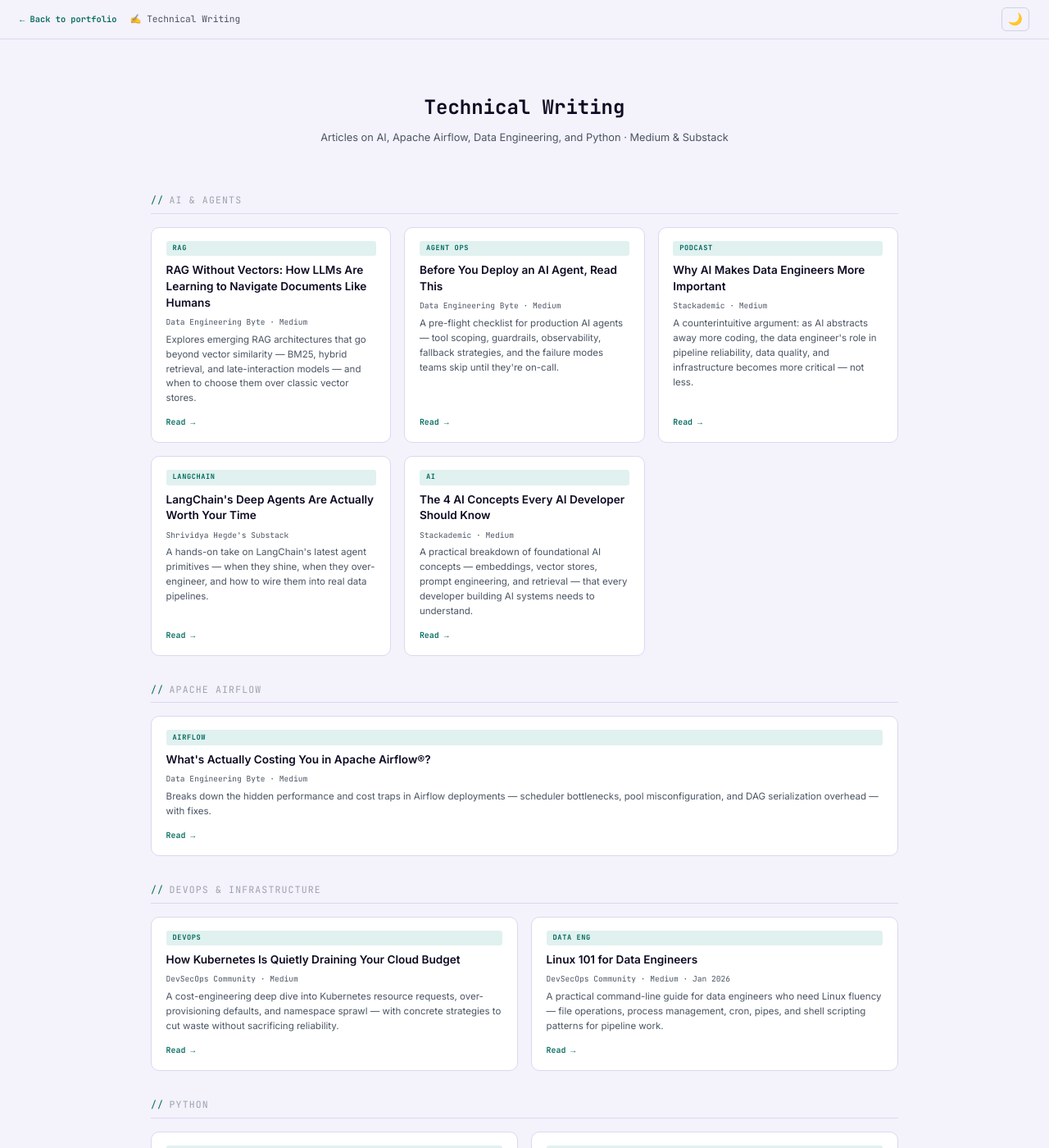
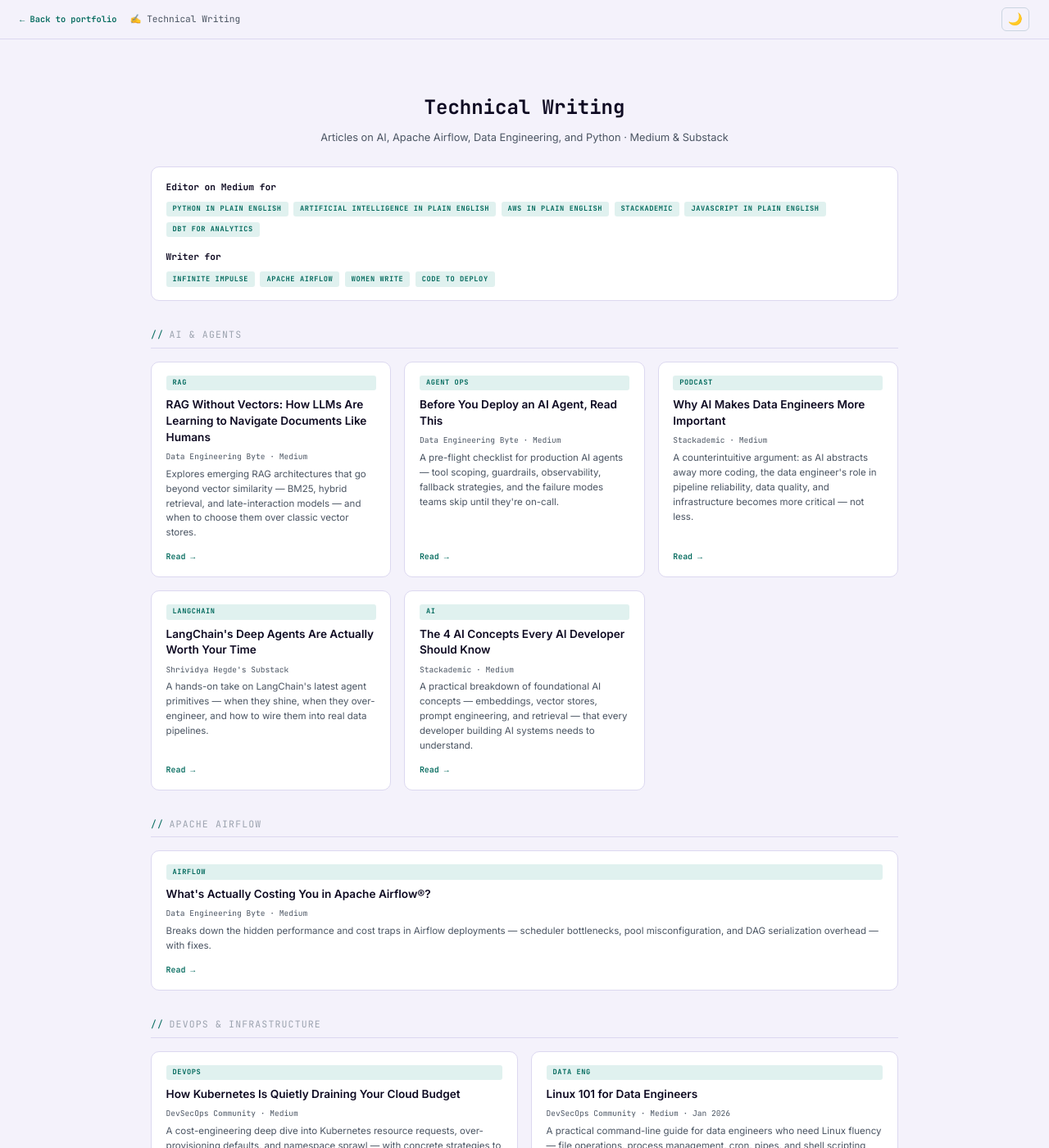
Before and after one commit to Shrividya/shrividya.github.io, a Jekyll site: the page built from writing.html, in a window 1280 px wide and 1400 px high. Shown: the whole window at 82% size. Built offline with Jekyll 4.4.1, drawn with Linux system fonts in a browser that asks for light colours.

Commit message:
Add editor/writer roles section to writing page
Add CSS styles and HTML markup to display editorial and writing affiliations on the writing page. Includes styling for role labels and tag containers, and content listing editor roles on Medium publications and writer roles for other platforms.

```diff
--- a/assets/css/style.css
+++ b/assets/css/style.css
@@ -1131,6 +1131,12 @@
 }
 .wr-card:hover { border-color: var(--accent-n); transform: translateY(-2px); }
 .wr-tag { display: inline-block; font-family: var(--mono); font-size: 0.54rem; font-weight: 700; letter-spacing: 0.07em; text-transform: uppercase; background: var(--accent-n-dim, rgba(0,137,123,0.12)); color: var(--accent-n); padding: 0.15rem 0.5rem; border-radius: 3px; margin-bottom: 0.15rem; }
+
+/* Editor/writer role tags on writing page */
+.wr-roles { background: var(--bg-card); border: 1px solid var(--border); border-radius: var(--radius-lg); padding: 1rem 1.1rem; }
+.wr-role-label { font-family: var(--mono); font-size: 0.7rem; font-weight: 700; color: var(--heading); margin-bottom: 0.5rem; }
+.wr-role-tags { display: flex; flex-wrap: wrap; gap: 0.4rem; }
+.wr-role-tags .wr-tag { margin-bottom: 0; }
 .wr-title { font-size: 0.85rem; font-weight: 600; color: var(--heading); line-height: 1.45; }
 .wr-pub { font-family: var(--mono); font-size: 0.6rem; color: var(--text-muted); }
 .wr-desc { font-size: 0.72rem; color: var(--text-muted); line-height: 1.55; flex: 1; }
--- a/writing.html
+++ b/writing.html
@@ -27,6 +27,29 @@
   <div class="page-hero">
     <div class="page-hero-title">Technical Writing</div>
     <div class="page-hero-sub">Articles on AI, Apache Airflow, Data Engineering, and Python · Medium &amp; Substack</div>
+  </div>
+
+  <div class="wr-roles" style="margin-bottom:2rem;">
+    <div class="wr-role-block">
+      <div class="wr-role-label">Editor on Medium for</div>
+      <div class="wr-role-tags">
+        <span class="wr-tag">Python in Plain English</span>
+        <span class="wr-tag">Artificial Intelligence in Plain English</span>
+        <span class="wr-tag">AWS in Plain English</span>
+        <span class="wr-tag">Stackademic</span>
+        <span class="wr-tag">JavaScript in Plain English</span>
+        <span class="wr-tag">dbt for Analytics</span>
+      </div>
+    </div>
+    <div class="wr-role-block" style="margin-top:1rem;">
+      <div class="wr-role-label">Writer for</div>
+      <div class="wr-role-tags">
+        <span class="wr-tag">Infinite Impulse</span>
+        <span class="wr-tag">Apache Airflow</span>
+        <span class="wr-tag">Women Write</span>
+        <span class="wr-tag">Code to Deploy</span>
+      </div>
+    </div>
   </div>
 
   {% assign ai_articles = site.data.articles | where: "category", "AI & Agents" %}
```
